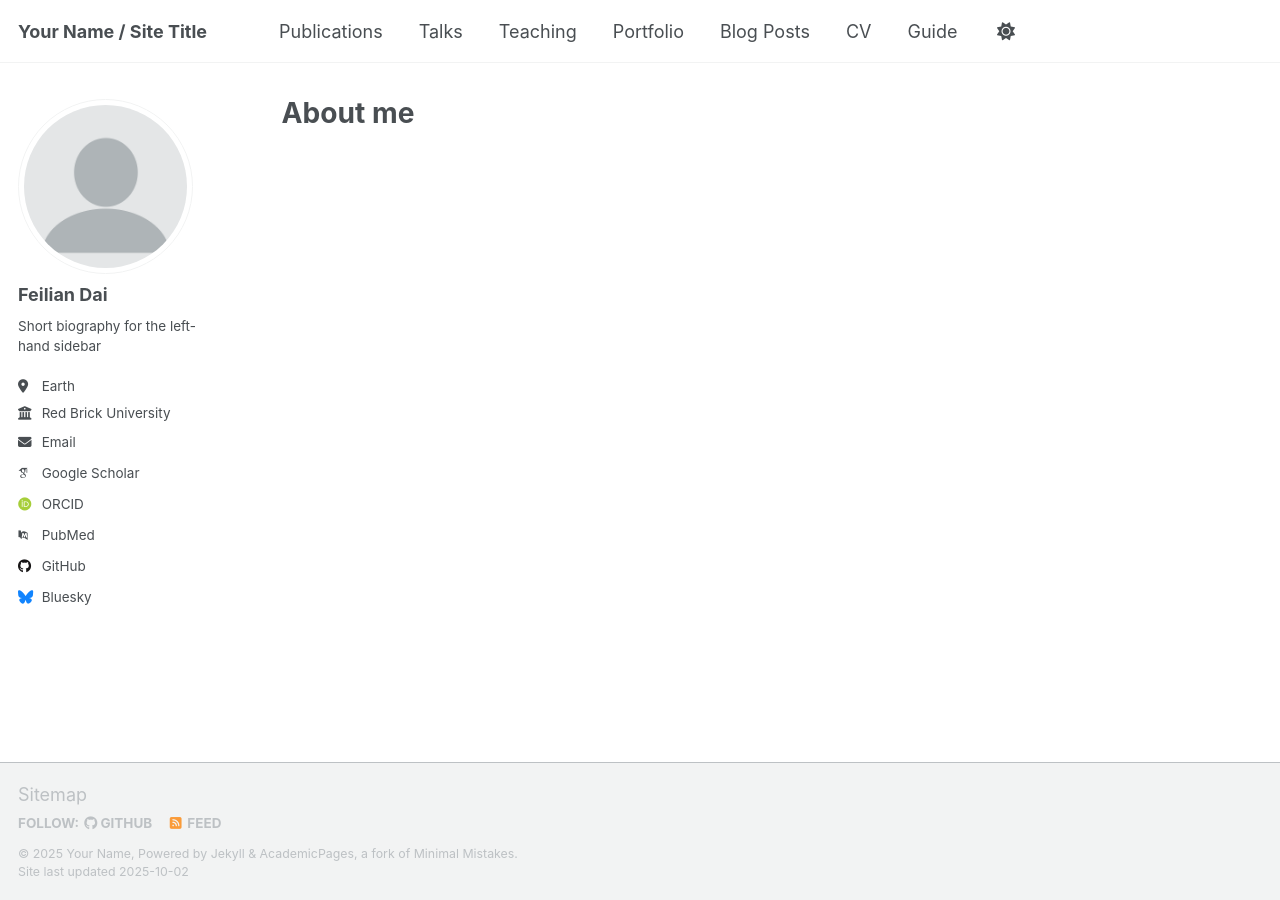
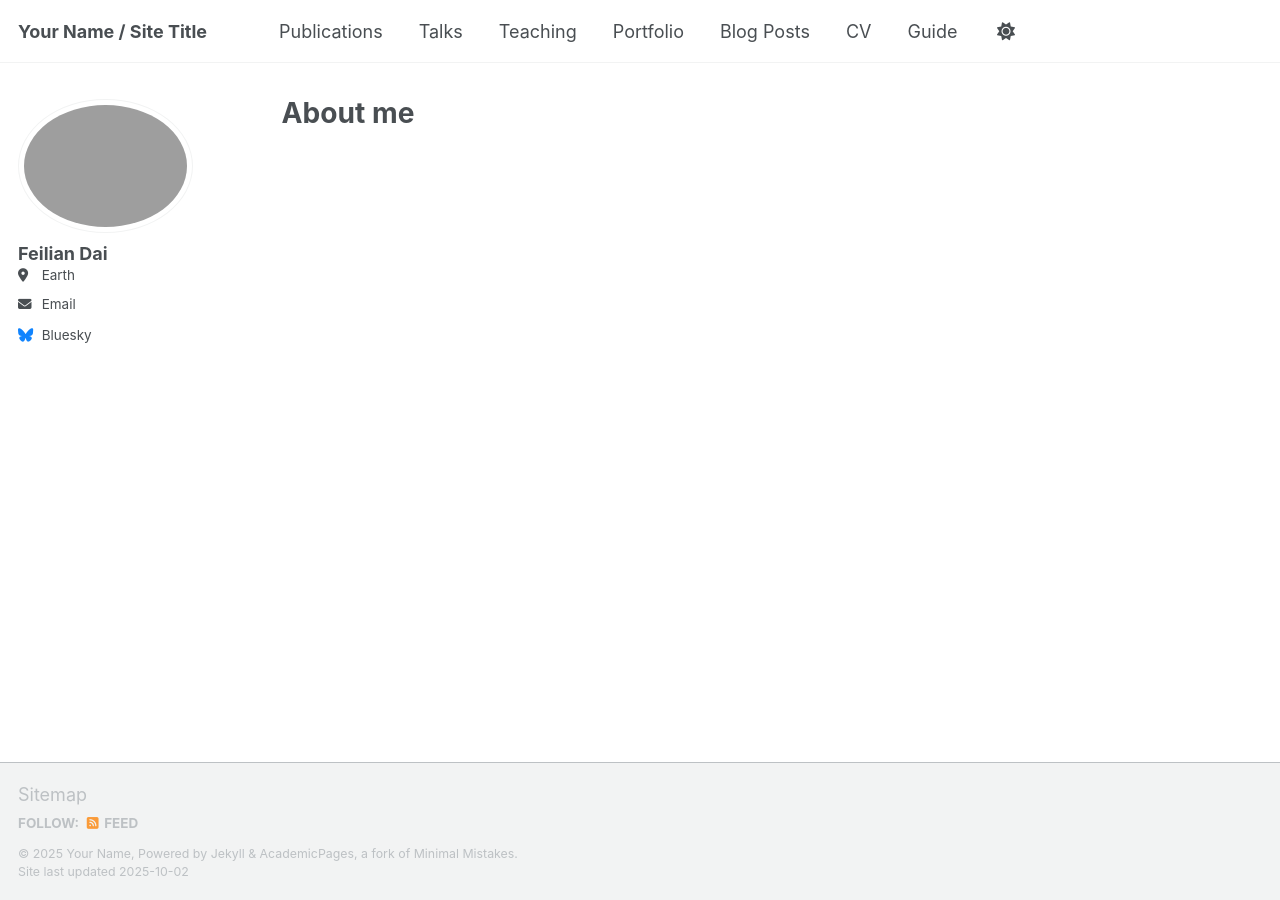
Before and after one commit to FeilianDai/FeilianDai.github.io, a Jekyll site: the page built from _pages/about.md, in a window 1280 px wide. Built offline with Jekyll 4.4.1, drawn with Linux system fonts in a browser that asks for light colours; some web fonts are replaced; a script that is not in the unit is left out; part of the change alters nothing that is shown.

Commit message:
Update _config.yml

```diff
--- a/_config.yml
+++ b/_config.yml
@@ -24,34 +24,34 @@ repository               : "academicpages/academicpages.github.io"
 #               Additional customization can be done by editing /_includes/author-profile.html
 author:
   # Biographic information
-  avatar           : "profile.png"
+  avatar           : "nyc_dfl.png"
   name             : "Feilian Dai"
   pronouns         : # example: "she/her"
-  bio              : "Short biography for the left-hand sidebar"
+  # bio              : "Short biography for the left-hand sidebar"
   location         : "Earth"
-  employer         : "Red Brick University"
+  # employer         : "Red Brick University"
   uri              : # URL
-  email            : "none@example.org"
+  email            : "daifeilian@gmail.com"
 
-  # Academic websites
-  academia         : # URL
-  arxiv            : # URL - Update with the correct link to your profile
-  googlescholar    : "https://scholar.google.com/citations?user=PS_CX0AAAAAJ"
-  inspire-hep      : # URL
-  impactstory      : # URL
-  orcid            : "http://orcid.org/yourorcidurl"
-  semantic         : # URL
-  pubmed           : "https://www.ncbi.nlm.nih.gov/pubmed/?term=john+snow"
-  researchgate     : # URL
-  scopus           : # URL
+  # # Academic websites
+  # academia         : # URL
+  # arxiv            : # URL - Update with the correct link to your profile
+  # googlescholar    : "https://scholar.google.com/citations?user=PS_CX0AAAAAJ"
+  # inspire-hep      : # URL
+  # impactstory      : # URL
+  # orcid            : "http://orcid.org/yourorcidurl"
+  # semantic         : # URL
+  # pubmed           : "https://www.ncbi.nlm.nih.gov/pubmed/?term=john+snow"
+  # researchgate     : # URL
+  # scopus           : # URL
 
-  # Repositories and software development
-  bitbucket        : # Username - Update with your username on the site
-  codepen          : # Username
-  dribbble         : # Username
-  github           : "academicpages"
-  kaggle           : # Username
-  stackoverflow    : # User number or user number and name (i.e., use "1" or "1/jeff-atwood")
+  # # Repositories and software development
+  # bitbucket        : # Username - Update with your username on the site
+  # codepen          : # Username
+  # dribbble         : # Username
+  # github           : "academicpages"
+  # kaggle           : # Username
+  # stackoverflow    : # User number or user number and name (i.e., use "1" or "1/jeff-atwood")
 
   # Social media
   artstation       : # Username
```
